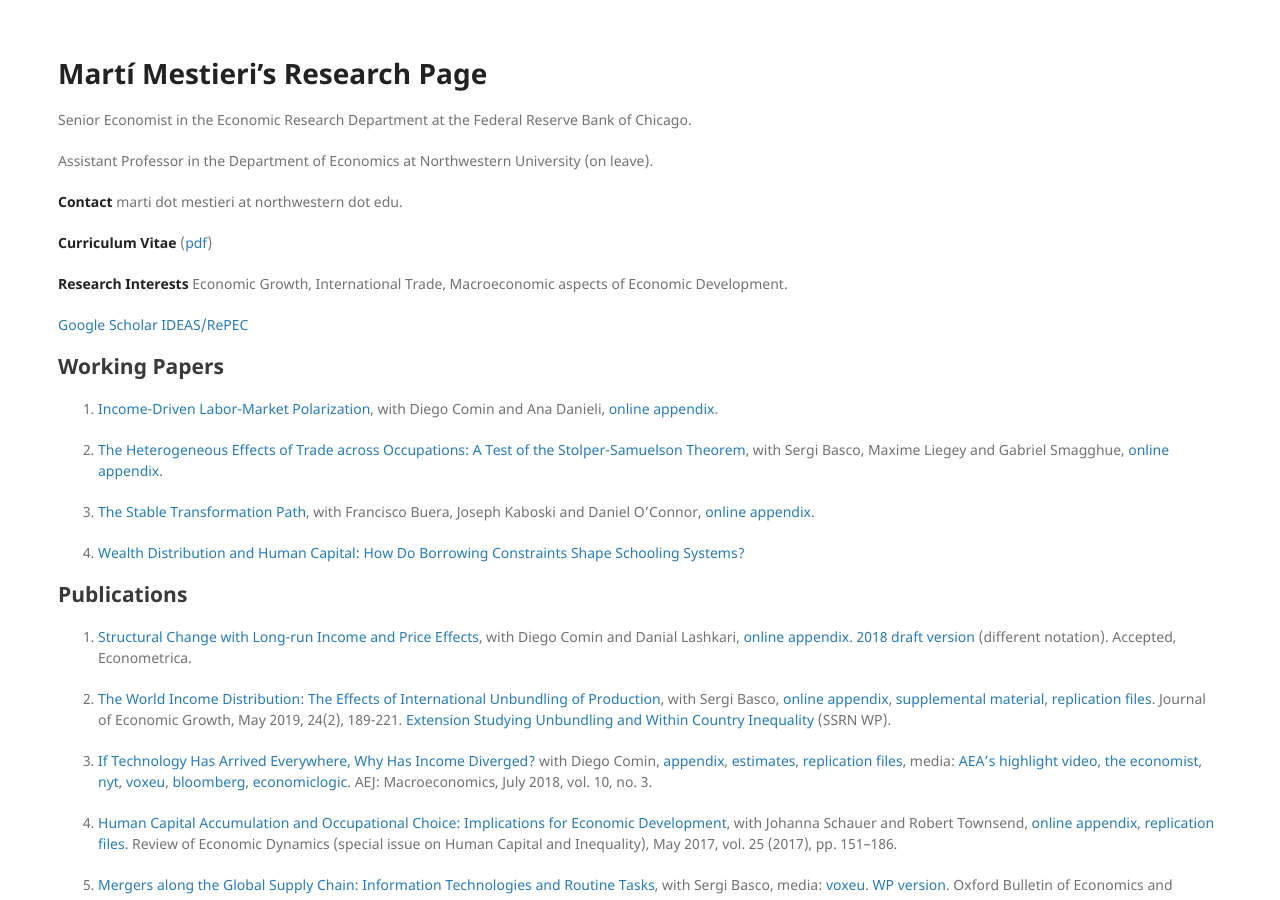
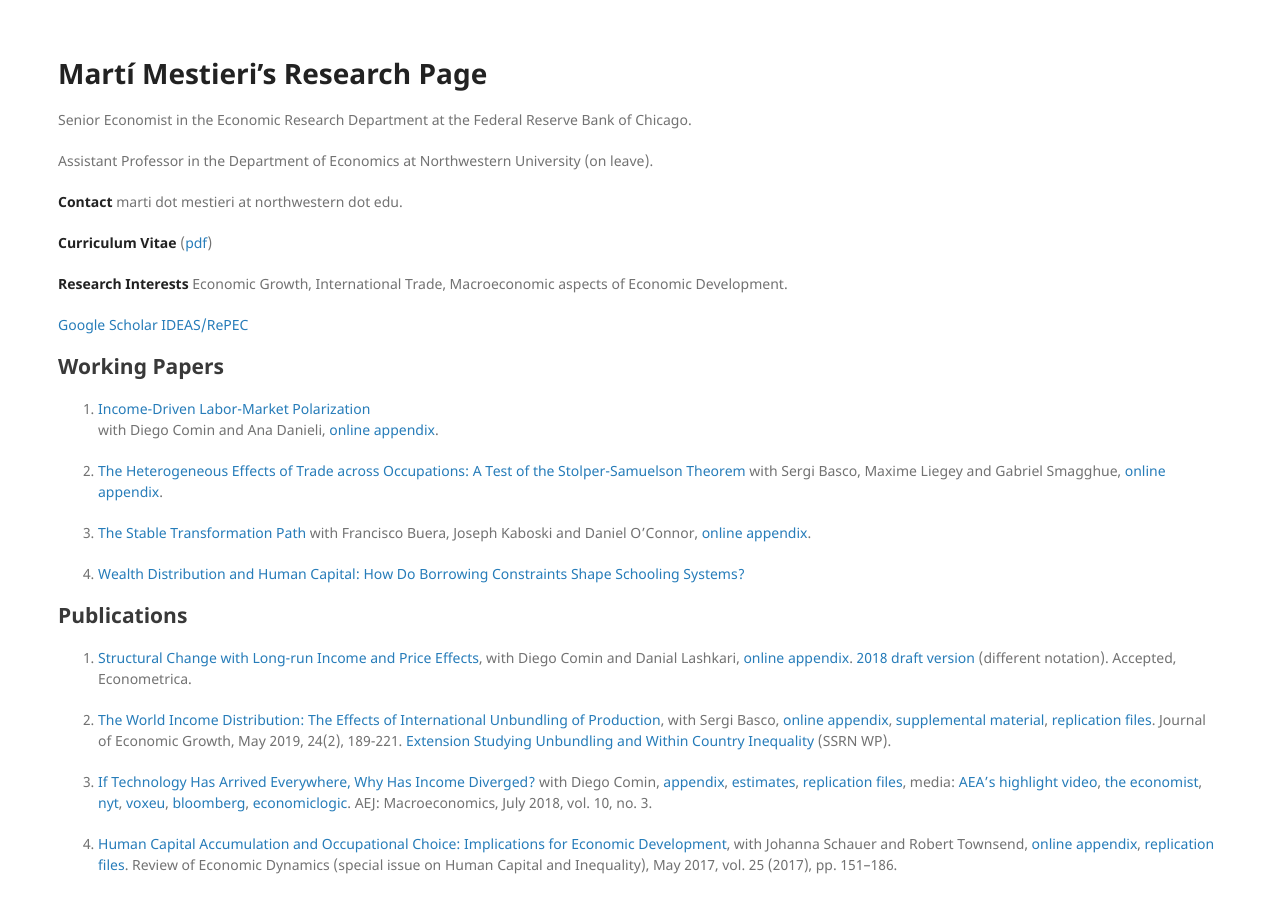
Before and after one commit to mestieri/mestieri.github.io, a Jekyll site: the page built from index.md, in a window 1280 px wide and 900 px high. Built offline with Jekyll 4.4.1, drawn with Linux system fonts in a browser that asks for light colours.

```diff
--- a/index.md
+++ b/index.md
@@ -21,11 +21,17 @@ Assistant Professor in the Department of Economics at Northwestern University (o
 
 ## Working Papers
 
-1. [Income-Driven Labor-Market Polarization](https://www.dropbox.com/s/tgqm3mdbo4jaqn0/cdm_june2020.pdf?dl=0), with Diego Comin and Ana Danieli, [online appendix](https://www.dropbox.com/s/t4wbqhdj2bylblr/cdm_onlineappendix.pdf?dl=0).
+1. [Income-Driven Labor-Market Polarization](https://www.dropbox.com/s/tgqm3mdbo4jaqn0/cdm_june2020.pdf?dl=0)
+    with Diego Comin and Ana Danieli,
+    [online appendix](https://www.dropbox.com/s/t4wbqhdj2bylblr/cdm_onlineappendix.pdf?dl=0).
 
-2. [The Heterogeneous Effects of Trade across Occupations: A Test of the Stolper-Samuelson Theorem](https://www.dropbox.com/s/j7e4kx7bh4x9e6o/blms.pdf?dl=0), with Sergi Basco, Maxime Liegey and Gabriel Smagghue, [online appendix](https://www.dropbox.com/s/i95n9ttgzyehahu/blms_onlineapp.pdf?dl=0).
+2. [The Heterogeneous Effects of Trade across Occupations: A Test of the Stolper-Samuelson Theorem](https://www.dropbox.com/s/j7e4kx7bh4x9e6o/blms.pdf?dl=0)
+    with Sergi Basco, Maxime Liegey and Gabriel Smagghue,
+    [online appendix](https://www.dropbox.com/s/i95n9ttgzyehahu/blms_onlineapp.pdf?dl=0).
 
-3. [The Stable Transformation Path](https://www.dropbox.com/s/szq64u8nqc85al1/bkmo.pdf?dl=0), with Francisco Buera, Joseph Kaboski and Daniel O'Connor, [online appendix](https://www.dropbox.com/s/ily9ntdwpskzrf2/bkmo_onlineapp.pdf?dl=0).
+3. [The Stable Transformation Path](https://www.dropbox.com/s/szq64u8nqc85al1/bkmo.pdf?dl=0)
+    with Francisco Buera, Joseph Kaboski and Daniel O'Connor,
+    [online appendix](https://www.dropbox.com/s/ily9ntdwpskzrf2/bkmo_onlineapp.pdf?dl=0).
 
 4. [Wealth Distribution and Human Capital: How Do Borrowing Constraints Shape Schooling Systems?](https://www.dropbox.com/s/w0fc7sthxh0mhtx/mestieri_wealthdistrib_humancapital.pdf?dl=0)
 
```
